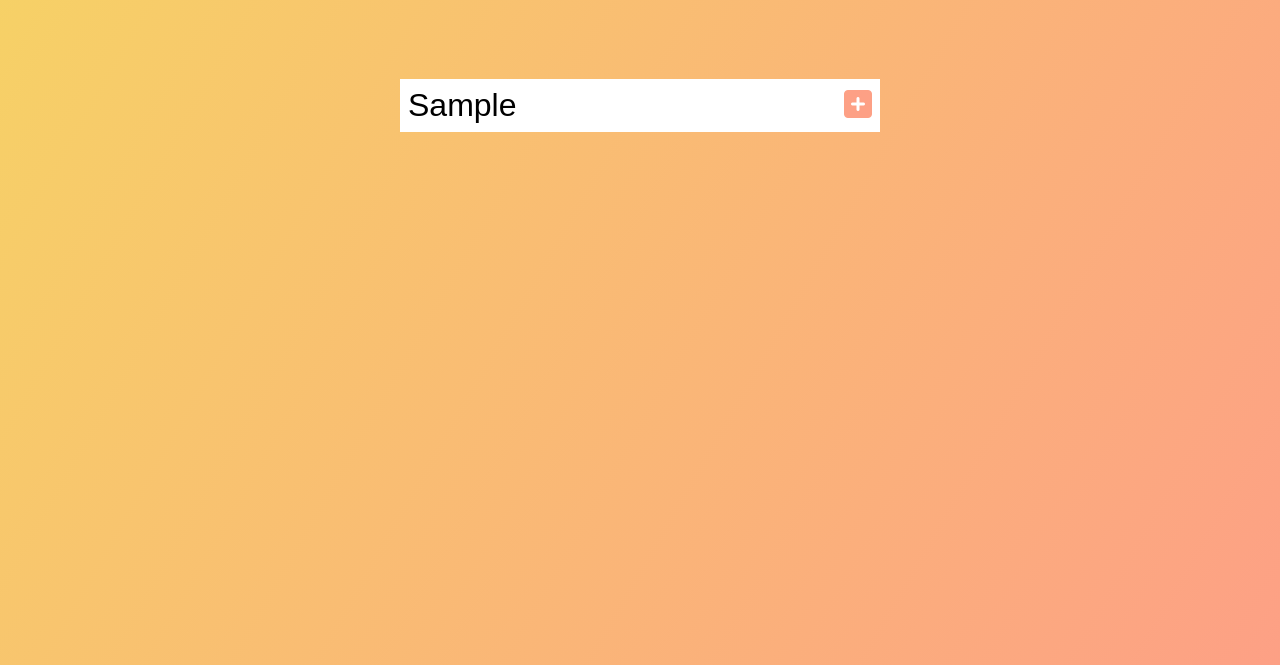
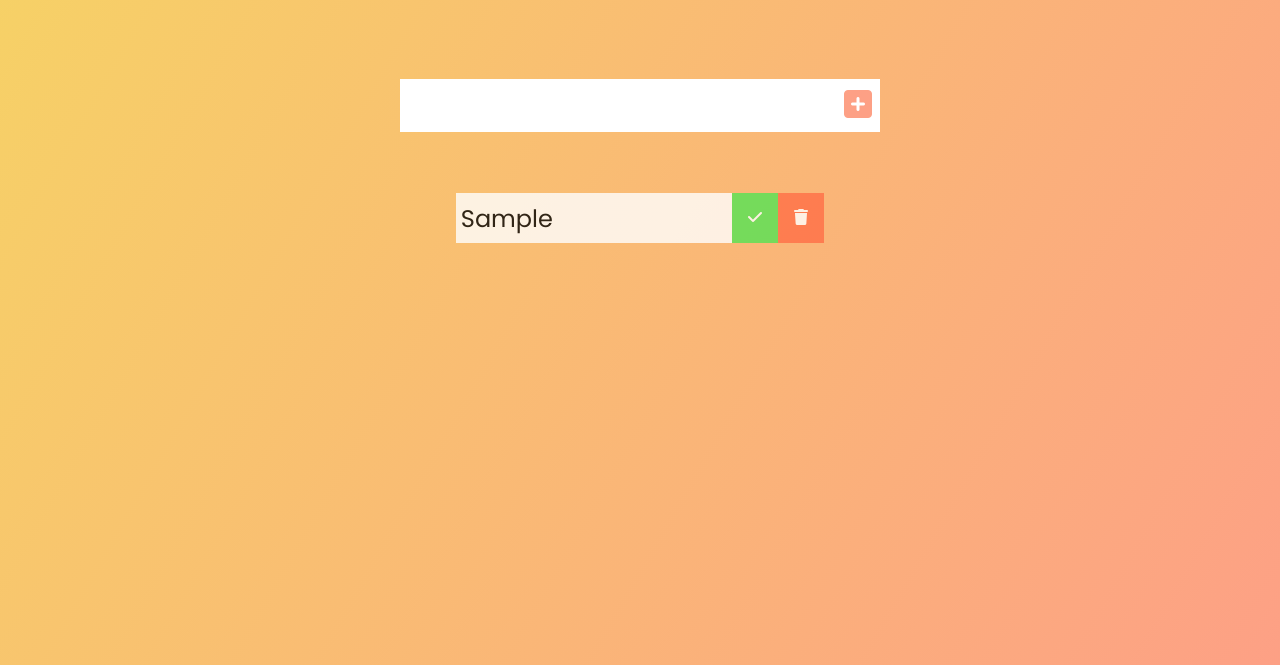
Before and after one commit to rtripi/JS_Todo_list, a plain HTML site: page index.html in a window 1280 px wide. Both pictures are taken after typing "Sample" into the empty fields and a click on the button 858 px from the left and 240 px from the top of the page. Shown: the part 135-800 px from the top of the page. Drawn offline with Linux system fonts and the light colour scheme.

Commit message:
added addTodo function

```diff
--- a/app.js
+++ b/app.js
@@ -1,16 +1,51 @@
 //Selectors
 const todoInput = document.querySelector(".todo-input");
 const todoButton = document.querySelector(".todo-button");
-const todoList = document.querySelector(".todo-listt");
+const todoList = document.querySelector(".todo-list");
 
 const addTodo = (event) => {
   event.preventDefault();
   //todo div
   const todoDiv = document.createElement("div");
   todoDiv.classList.add("todo");
-  console.log("alou");
+
+  //LI
+
+  const newTask = document.createElement("li");
+  newTask.classList.add("todo-item");
+  newTask.innerText = todoInput.value;
+  todoDiv.appendChild(newTask);
+
+  //check btn
+  const completeBtn = document.createElement("button");
+  completeBtn.innerHTML = '<i class="fas fa-check"></i>';
+  completeBtn.classList.add("complete-btn");
+  todoDiv.appendChild(completeBtn);
+
+  //trash btn
+  const trashBtn = document.createElement("button");
+  trashBtn.innerHTML = '<i class="fas fa-trash"></i>';
+  trashBtn.classList.add("trash-btn");
+  todoDiv.appendChild(trashBtn);
+
+  //append to ul
+
+  if (todoInput.value.length == 0) return;
+  todoList.appendChild(todoDiv);
+  //Clear todo input value
+  todoInput.value = "";
+};
+
+const deleteCheck = (e) => {
+  const item = e.target;
+
+  //delete
+
+  if (item.classList[0] === "trash-btn") {
+  }
 };
 
 // Event Listeners
 
 todoButton.addEventListener("click", addTodo);
+todoList.addEventListener("click", deleteCheck);
--- a/style.css
+++ b/style.css
@@ -42,3 +42,53 @@ form button:hover {
   background: #fda085;
   color: #fff;
 }
+
+.todo-container {
+  display: flex;
+  justify-content: center;
+  align-items: center;
+}
+
+.todo-list {
+  min-width: 30%;
+  list-style: none;
+}
+
+.todo {
+  margin: 0.5rem;
+  background: #fff;
+  color: #000;
+  font-size: 1.5rem;
+  display: flex;
+  justify-content: space-between;
+  align-items: center;
+  opacity: 0.8;
+}
+
+.todo li {
+  flex: 1;
+  padding-left: 0.3rem;
+}
+
+.trash-btn,
+.complete-btn {
+  background: #ff6f47;
+  color: #fff;
+  border: none;
+  padding: 1rem;
+  cursor: pointer;
+  font-size: 1rem;
+}
+
+.complete-btn {
+  background: rgb(85, 228, 85);
+}
+
+.todo-item {
+  padding: 0rem 0.5rem;
+}
+
+.fa-trash,
+.fa-check {
+  pointer-events: none;
+}
```
